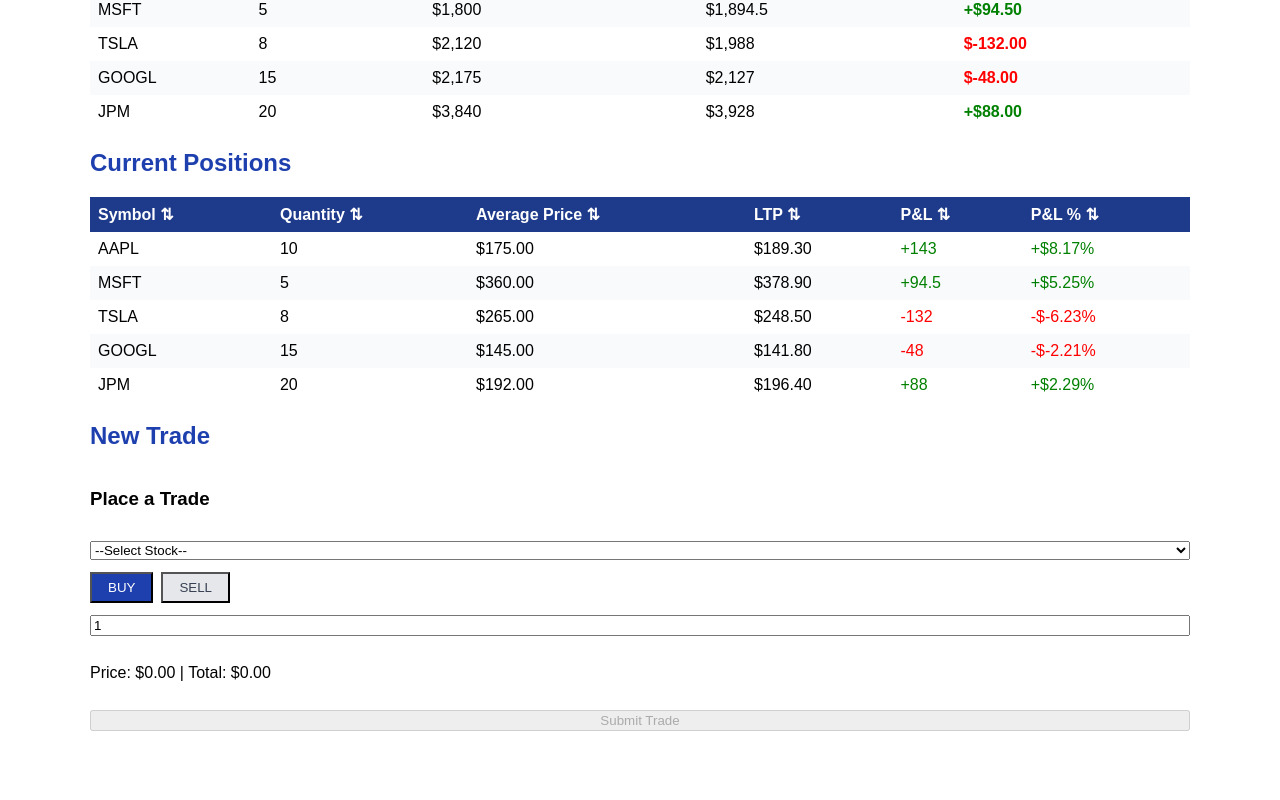
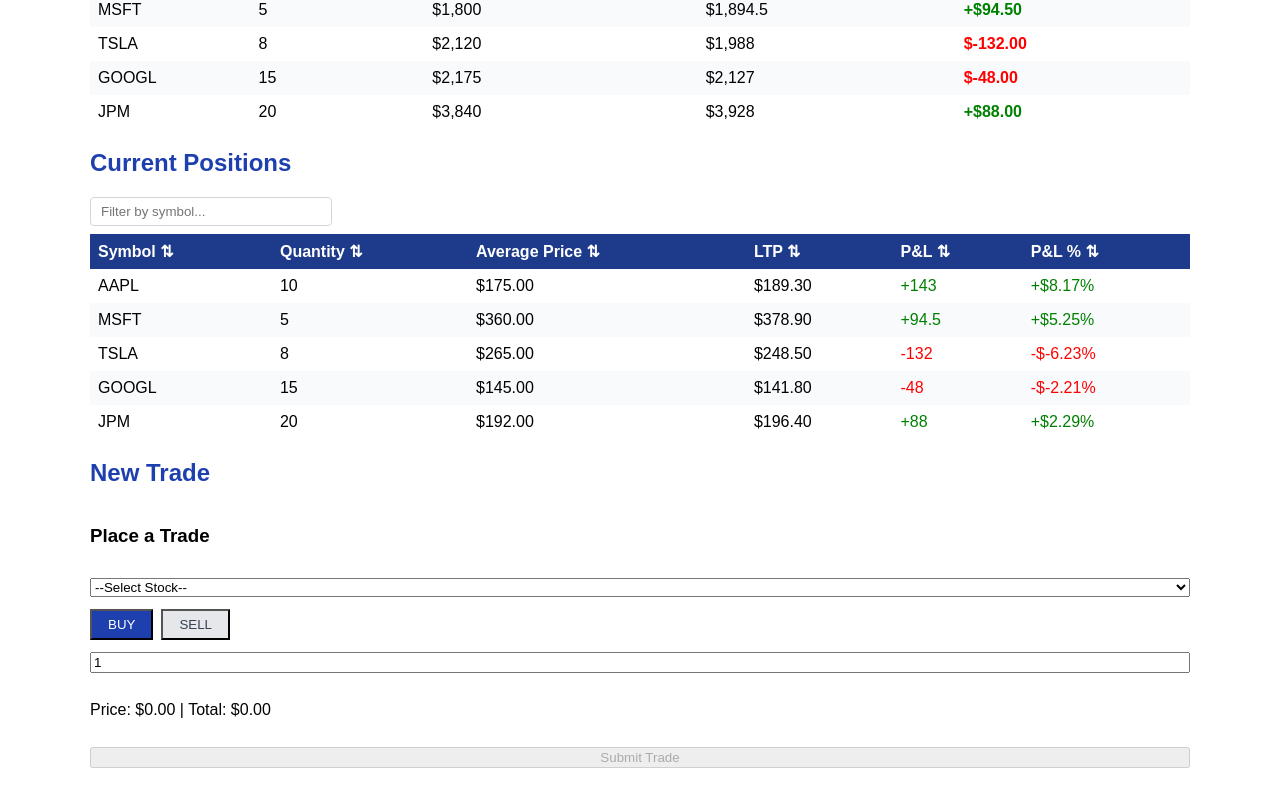
Before and after one commit to sanikasule/week2-sanika, a React (Vite) app: page / in a window 1280 px wide. Shown: the part 1431-2231 px from the top of the page. Before the commit the page ends 2194 px from the top, so only its background shows below. Built offline with nearby package versions, Linux system fonts and the light colour scheme.

Commit message:
added filtering feature

```diff
--- a/src/App.tsx
+++ b/src/App.tsx
@@ -126,6 +126,7 @@
       <DataTable<Position>
         data={positions}
         rowKey='id'
+        filterKey='symbol'
         columns={[
           { key: 'symbol', header: 'Symbol', sortable: true },
           { key: 'qty', header: 'Quantity', sortable: true  },
--- a/src/components/DataTable.tsx
+++ b/src/components/DataTable.tsx
@@ -16,6 +16,7 @@
     rowKey: keyof T; //which field is unique key
     onRowClick?: (row: T) => void;
     emptyMessage?: string;
+    filterKey?: keyof T;
 }
 
 type SortDir = 'asc' | 'desc' | null; //since used here only the values accepted
@@ -32,10 +33,13 @@
     rowKey,
     onRowClick,
     emptyMessage = 'No data found.',
+    filterKey
 }: DataTableProps<T>) {
     if (data.length === 0) return <p>{emptyMessage}</p>
 
     const [sorting, setSorting] = useState<SortState<T>>({key: null, dir: null});
+
+    const [filterText, setFilterText] = useState('');
 
     const handleSort = (key: keyof T) => {
         setSorting(prev => ({
@@ -53,7 +57,22 @@
         return 0;
     })
 
+    const filtered = filterText && filterKey ?
+    sorted.filter(row => String(row[filterKey]).toLowerCase().includes(filterText.toLowerCase())) : sorted;
+
     return (
+        <>
+            {filterKey && (
+        <div style={{ marginBottom: 8 }}>
+            <input type='text' placeholder={`Filter by ${String(filterKey)}...`} value={filterText}
+            onChange={(e: React.ChangeEvent<HTMLInputElement>) =>
+            setFilterText(e.target.value)}
+            style={{ padding: '6px 10px', borderRadius: 4,
+            border: '1px solid #D1D5DB', width: 220 }}
+            />
+        </div>
+        )}
+
         <table style={{width: '100%', borderCollapse: 'collapse'}}>
             <thead>
                 <tr style={{background: '#1e3a8a', color: '#fff'}}>
@@ -67,7 +86,7 @@
                 </tr>
             </thead>
             <tbody>
-                {sorted.map((row, ri) => (
+                {filtered.map((row, ri) => (
                     <tr key={String(row[rowKey])} onClick={() => onRowClick?.(row)}
                     style={{background: ri%2 === 0 ? '#fff': '#f8fafc',
                     cursor: onRowClick ? 'pointer' : 'default'}}>
@@ -80,6 +99,7 @@
                 ))}
             </tbody>
         </table>
+        </>
     )
 }
 
```
